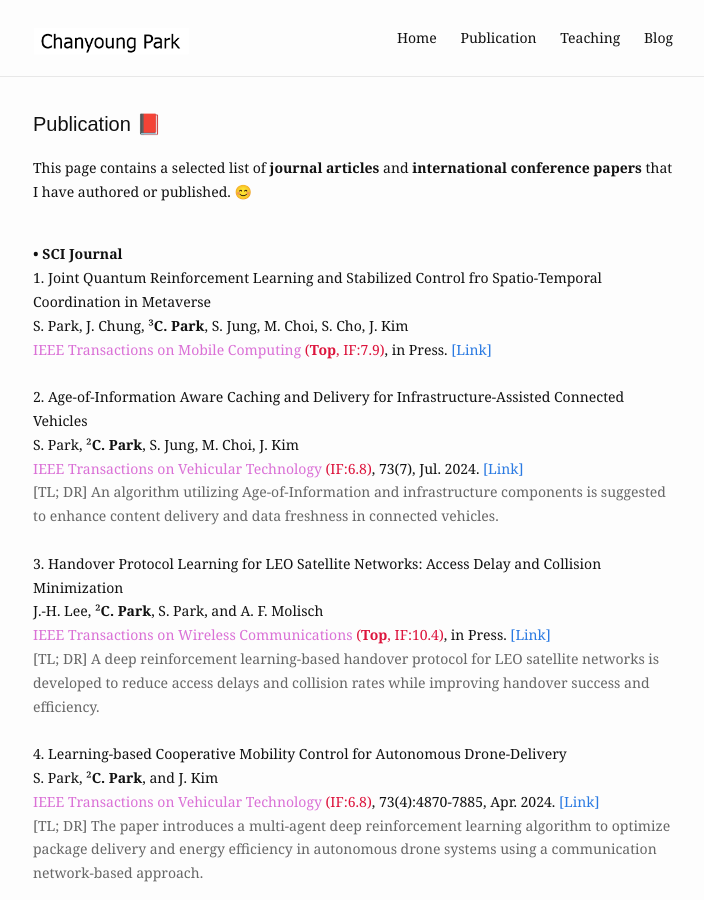
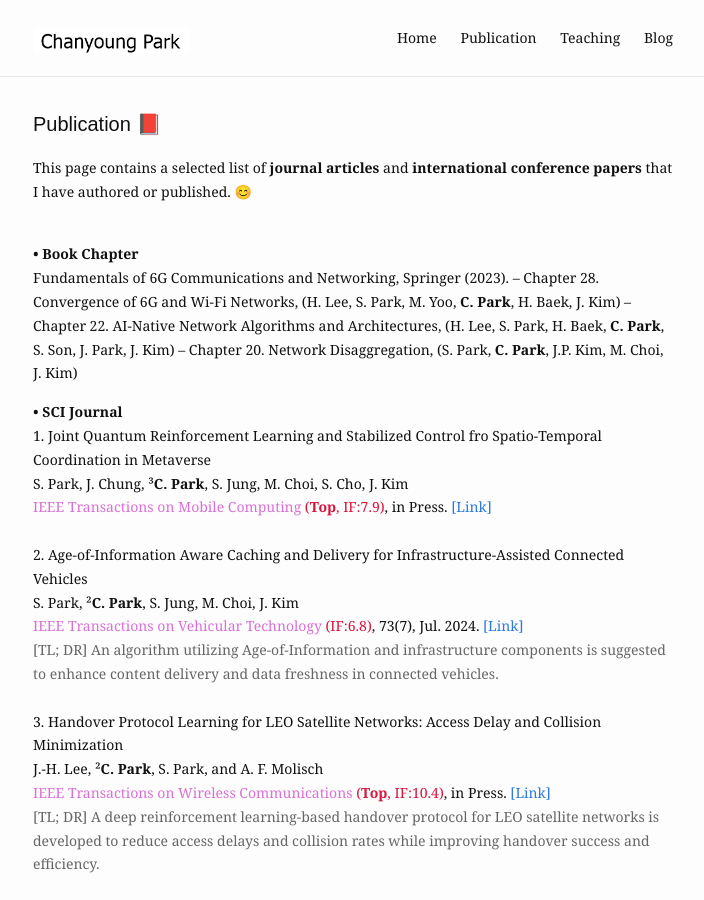
Before and after one commit to cosdeneb/cosdeneb.github.io, a Jekyll site: the page built from publication.md, in a window 1280 px wide and 900 px high. Shown: the whole window, without its empty margins (287-991 px from the left). Built offline with Jekyll 4.4.1, drawn with Linux system fonts in a browser that asks for light colours.

Commit message:
Update publication.md

```diff
--- a/publication.md
+++ b/publication.md
@@ -6,6 +6,14 @@
 
 This page contains a selected list of <b>journal articles</b> and <b>international conference papers</b> that I have authored or published. 😊
 <br/> <br/>
+
+<p>
+  <b>• Book Chapter</b> <br/>
+  Fundamentals of 6G Communications and Networking, Springer (2023).
+  – Chapter 28. Convergence of 6G and Wi-Fi Networks, (H. Lee, S. Park, M. Yoo, <b>C. Park</b>, H. Baek, J. Kim)
+  – Chapter 22. AI-Native Network Algorithms and Architectures, (H. Lee, S. Park, H. Baek, <b>C. Park</b>, S. Son, J. Park, J. Kim)
+  – Chapter 20. Network Disaggregation, (S. Park, <b>C. Park</b>, J.P. Kim, M. Choi, J. Kim)
+</p>
 
 <p>
   <b>• SCI Journal</b> <br/>
```
